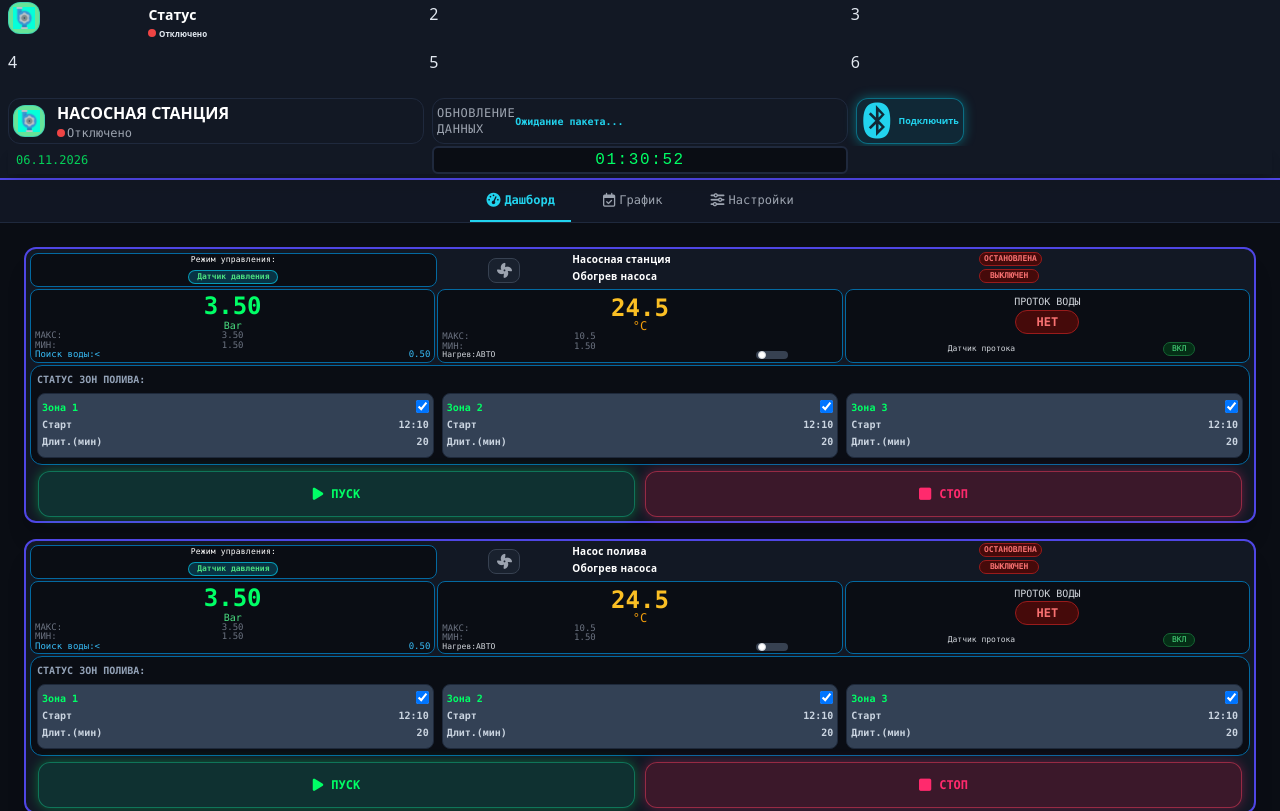
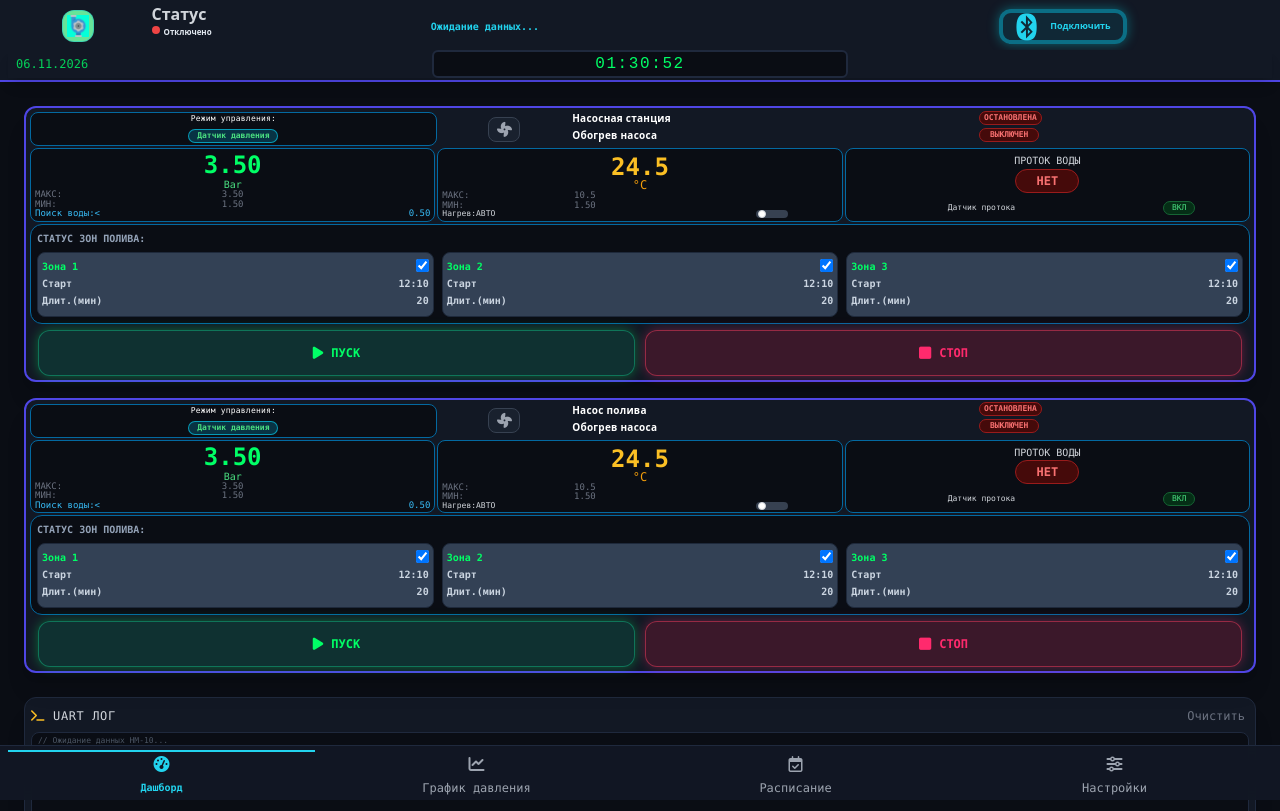
Before and after one commit to nsergey022/Web_Pump-v2, a plain HTML site: page index.html in a window 1280 px wide. Shown: the top 811 px of the page. Drawn offline with nearby package versions, Linux system fonts and the light colour scheme; a web font is replaced by a local one.

Commit message:
редактирование гарафиков

```diff
--- a/index.html
+++ b/index.html
@@ -63,71 +63,38 @@
 top-0 z-50 shadow-md  ">
 
             <!--общий блок логотипа данные и кнопка соединения -->
-            <div class="grid grid-cols-3 grid-rows-2 ">
+  <div class="grid grid-cols-3  gap-1">
               <div class="grid grid-cols-6 grid-rows-2 ">
-                <div class="row-span-2 col-span-2 " >
-                    <div class="w-8 h-8 rounded-xl bg-cyan-950 border border-cyan-500/40 flex items-center justify-center shrink-0 p-1"
+                <div class="row-span-2 col-span-2 flex items-center justify-center" >
+                    <div class="w-8 h-8 rounded-xl bg-cyan-950 border border-cyan-500/40 shrink-0 p-1"
                     style="background-color:#67e499 ;" >
                     <img src=favicon.png />
                      </div>
                 </div>
-                <div class="col-span-4 ">
-                    <span class=" font-bold text-[14px] text-white gap-1.5">Статус</span>
+                <div class="col-span-4 px-1">
+                    <span class=" font-bold  text-gray-300 ">Статус</span>
                 </div>
-                <div class="col-span-4 font-bold text-[10px] " >    <!-- кружок красный или зеленый -->
+                <!-- кружок красный или зеленый -->
+                <div class="col-span-4 font-bold text-[10px] flex  items-start  px-1 " >
                     <span id="statusIndicator" class="inline-block w-2 h-2 rounded-full bg-red-500"></span>
-                    <span id="statusText" class="text-[8px]">Отключено</span>
+                    <span id="statusText" class="text-[8px] px-1">Отключено</span>
                 </div>
 
               </div>
-                            <div>2</div>
-                            <div>3</div>
-                            <div>4</div>
-                            <div>5</div>
-                            <div>6</div>
-            </div>
-
-
-
-
-<div  class="grid grid-cols-3 gap-2 ">
-                <!--блок графики насоса картинка насоса -->
-    <div class="flex items-center space-x-0.5 md:space-x-3 border border-cyber-border rounded-xl px-1 ">
-
-        <div class="w-8 h-8 rounded-xl bg-cyan-950 border border-cyan-500/40 flex items-center justify-center shrink-0 p-1"
-            style="background-color:#67e499 ;" >
-            <img src=favicon.png />
-        </div>
+                 <div id="lastTelemetryTime" class=" flex text-[10px] text-cyan-400 font-mono font-bold items-center">Ожидание данных...</div>
+                 <div class=" flex justify-center items-center " >
                     <div >
-            <!-- w-24 flex items-center  tracking-wide -->
-            <h1 class=" font-bold text-xs md:text-base text-white gap-1.5">НАСОСНАЯ СТАНЦИЯ</h1>
-                <div class="flex items-center gap-0.5 text-[10px] md:text-xs text-gray-400 font-mono">
-                    <!-- кружок красный или зеленый -->
-                <span id="statusIndicator" class="inline-block w-2 h-2 rounded-full bg-red-500"></span>
-                <span id="statusText">Отключено</span>
-                </div>
-          </div>
-    </div>
-       <!-- блок обновления данных   -->
-       <div class="flex items-center  border border-cyber-border rounded-xl p-1   ">
-                <!-- justify-between w-44 h-20  shadow-lg  bg-cyber-panel p-3.5 md:p-4-->
-            <div><span class="text-[10px] md:text-xs font-mono text-gray-400 uppercase tracking-wider"><p>Обновление<br> данных</p> </span> </div>
-            <div id="lastTelemetryTime" class=" flex text-[10px] text-cyan-400 font-mono font-bold items-center">Ожидание пакета...</div>
-       </div>
-    <!-- Кнопка подключения Bluetooth (Web BLE API)  значек блютуз -->
-    <div>
                              <!-- space-x-2 style="padding-left: 5px;"items-center-->
                     <button id="bleConnectBtn" onclick="toggleBLEConnection()"
-         class="text-[9px] font-semibold bg-cyan-500/10 hover:bg-cyan-500/20 text-cyan-400  border border-cyan-500/50 hover:border-cyan-400 p-1 rounded-xl flex items-center gap-1.5 transition glow-cyan btn-active touch-target-lg">
+                    class="text-[9px] font-semibold bg-cyan-500/10  hover:bg-cyan-500/20 text-cyan-400  border-4 border-cyan-500/50 hover:border-cyan-400 px-3 rounded-xl flex items-center gap-1 transition glow-cyan btn-active touch-target-lg space-x-2 ">
                     <!-- значек блютуз -->
-         <i class="fa-brands fa-bluetooth fa-4x"></i>
+                    <i class="fa-brands fa-bluetooth fa-3x"></i>
                     <span id="bleBtnText">Подключить</span>
                     </button>
                  </div>
                 </div>
-        <!--вторая строка шапки   -->
-  <div class=" py-0.5  ">
-<!--justify-around  -->
+                </div>
+
                 <div class="grid grid-cols-3 bg-cyber-panel  px-2 shadow-lg items-center ">
                     <!-- дата -->
                      <div>
@@ -140,26 +107,33 @@ top-0 z-50 shadow-md  ">
                          <!-- <span class="text-[10px] font-mono text-gray-400 uppercase tracking-wider">Время</span> -->
                          <!-- <div id="stm32ClockDisplay" class=" flex justify-center text-[16px] font-mono font-bold text-cyber-neonGreen tracking-widest">01:30:55</div> -->
                          <div id="stm32ClockDisplay" class=" flex justify-center text-base font-digital  text-cyber-neonGreen tracking-widest">01:30:52</div>
-        <div>
-        <!-- здесь можно дописать еще один столбец -->
+                     <div></div> <!-- здесь можно дописать еще один столбец -->
+
+
                  </div>
  </div>
-  </div>
-
 </header>
 
     <!-- НАВИГАЦИОННАЯ ПАНЕЛЬ -->
-    <nav class="fixed bottom-0 left-0 right-0 md:sticky md:top-[57px] bg-cyber-panel/95 backdrop-blur border-t md:border-t-0 md:border-b border-cyber-border px-2 md:px-4 flex justify-around md:justify-center space-x-1 md:space-x-4 font-mono text-xs z-50 mobile-bottom-nav py-1 md:py-0">
-        <button id="tabBtnDashboard" onclick="switchTab('dashboard')" class="flex-1 md:flex-none py-2 md:py-2.5 px-2 md:px-4 border-t-2 md:border-t-0 md:border-b-2 border-cyan-400 text-cyan-400 font-semibold flex flex-col md:flex-row items-center justify-center gap-1 transition">
-            <i class="fa-solid fa-gauge-high text-base md:text-sm"></i>
-            <span class="text-[10px] md:text-xs">Дашборд</span>
+    <!-- md:sticky md:top-[57px] md:border-t-0 md:border-b md:px-4 md:justify-center md:space-x-4 md:py-0-->
+    <nav class="fixed bottom-0 left-0 right-0  bg-cyber-panel/95 backdrop-blur border-t  border-cyber-border px-2  flex justify-around  space-x-1  font-mono text-xs z-50 mobile-bottom-nav py-1 ">
+        <button id="tabBtnDashboard" onclick="switchTab('dashboard')" class="flex-1 py-0 px-1  border-t-2   border-cyan-400 text-cyan-400 font-semibold flex flex-col  items-center justify-center gap-1 transition">
+            <i class="fa-solid fa-gauge-high text-base"></i>
+            <span class="text-[10px] ">Дашборд</span>
         </button>
-        <button id="tabBtnSchedule" onclick="switchTab('schedule')" class="flex-1 md:flex-none py-2 md:py-2.5 px-2 md:px-4 border-t-2 md:border-t-0 md:border-b-2 border-transparent text-gray-400 hover:text-gray-200 flex flex-col md:flex-row items-center justify-center gap-1 transition">
-            <i class="fa-regular fa-calendar-check text-base md:text-sm"></i>
-            <span class="text-[10px] md:text-xs">График</span>
+        <!-- дописать в функцию параметры переключения -->
+        <button id="tabBtnGraph" onclick="switchTab('graph')" class="flex-1  py-0  px-2  border-t-2  border-transparent text-gray-400 hover:text-gray-200 flex flex-col  items-center justify-center gap-1 transition">
+            <i class="fa-solid fa-chart-line text-base "></i>
+            <span class="text-[8px] md:text-xs">График давления</span>
         </button>
-        <button id="tabBtnSettings" onclick="switchTab('settings')" class="flex-1 md:flex-none py-2 md:py-2.5 px-2 md:px-4 border-t-2 md:border-t-0 md:border-b-2 border-transparent text-gray-400 hover:text-gray-200 flex flex-col md:flex-row items-center justify-center gap-1 transition">
-            <i class="fa-solid fa-sliders text-base md:text-sm"></i>
+
+        <button id="tabBtnSchedule" onclick="switchTab('schedule')" class="flex-1  py-0  px-2  border-t-2   border-transparent text-gray-400 hover:text-gray-200 flex flex-col  items-center justify-center gap-1 transition">
+            <i class="fa-regular fa-calendar-check text-base "></i>
+            <span class="text-[10px] md:text-xs">Расписание</span>
+        </button>
+
+        <button id="tabBtnSettings" onclick="switchTab('settings')" class="flex-1  py-0  px-2  border-t-2   border-transparent text-gray-400 hover:text-gray-200 flex flex-col  items-center justify-center gap-1 transition">
+            <i class="fa-solid fa-sliders text-base "></i>
             <span class="text-[10px] md:text-xs">Настройки</span>
         </button>
     </nav>
@@ -613,9 +587,8 @@ top-0 z-50 shadow-md  ">
                         </div> -->
         </div>  <!-- УПРАВЛЕНИЕ НАСОСАМИ  конец-->
 
-            <!-- ГРАФИК И ЛОГ -->
-            <div class="grid grid-cols-1 lg:grid-cols-3 gap-4 md:gap-6">
-                <div class="lg:col-span-2 bg-cyber-panel border border-cyber-border rounded-xl p-3.5 md:p-4 shadow-xl flex flex-col justify-between">
+                    <!-- ГРАФИК -->
+                        <!-- <div class="lg:col-span-2 bg-cyber-panel border border-cyber-border rounded-xl p-3.5 md:p-4 shadow-xl flex flex-col justify-between">
                             <div class="flex items-center justify-between mb-2 md:mb-3">
                                 <h3 class="text-xs font-mono uppercase tracking-wider text-gray-300 flex items-center gap-2">
                                     <i class="fa-solid fa-chart-line text-cyan-400"></i> График давления (бар)
@@ -625,24 +598,28 @@ top-0 z-50 shadow-md  ">
                             <div class="h-48 md:h-64 w-full relative">
                                 <canvas id="pressureChart"></canvas>
                             </div>
-                </div>
+                        </div> -->
 
-                <div class="bg-cyber-panel border border-cyber-border rounded-xl p-3.5 md:p-4 shadow-xl flex flex-col min-h-[200px] md:min-h-[280px]">
-                    <div class="flex items-center justify-between mb-2">
+                    <!-- ЛОГ приема и передачи -->
+
+                        <div class="bg-cyber-panel border border-cyber-border rounded-xl p-1.5 shadow-xl flex flex-col min-h-[280px] ">
+                            <div class="flex items-center justify-between mb-1">
                                 <h3 class="text-xs font-mono uppercase tracking-wider text-gray-300 flex items-center gap-2">
                                     <i class="fa-solid fa-terminal text-amber-400"></i> UART Лог
                                 </h3>
                                 <button onclick="clearConsoleLog()" class="text-xs font-mono text-gray-500 hover:text-gray-300 p-1">Очистить</button>
                             </div>
-                    <div id="consoleLog" class="flex-1 bg-cyber-bg border border-cyber-border rounded-lg p-2.5 font-mono text-[10px] md:text-[11px] text-green-400 overflow-y-auto max-h-40 md:max-h-56 space-y-1">
-                        <div class="text-gray-600">// Ожидание данных HM-10...</div>
-                    </div>
+                            <div id="consoleLog" class="flex-1 bg-cyber-bg border border-cyber-border rounded-lg p-1.5 font-mono text-[8px] text-green-400 overflow-y-auto max-h-40 space-y-0">
+                                <div class="text-gray-600 -mt-1">// Ожидание данных HM-10...</div>
                             </div>
                         </div>
 
+
+
+
         </div>
 
-        <!-- ВКЛАДКА 2: ГРАФИК -->
+        <!-- ВКЛАДКА 2: Расписание полива -->
         <div id="tabSchedule" class="hidden space-y-4 md:space-y-6">
             <div class="bg-cyber-panel border border-cyber-border rounded-xl p-4 md:p-5 shadow-xl space-y-4">
                 <h2 class="font-bold text-sm md:text-base text-white flex items-center gap-2 border-b border-cyber-border/60 pb-3">
@@ -871,9 +848,25 @@ top-0 z-50 shadow-md  ">
             </div>
         </div>
 
+        <!-- ВКЛАДКА График давления  -->
+        <div id="tabGraph" class="hidden space-y-4 md:space-y-6">
+            <div class="lg:col-span-2 bg-cyber-panel border border-cyber-border rounded-xl p-3.5 md:p-4 shadow-xl flex flex-col justify-between">
+                <div class="flex items-center justify-between mb-2 md:mb-3">
+                    <h3 class="text-xs font-mono uppercase tracking-wider text-gray-300 flex items-center gap-2">
+                        <i class="fa-solid fa-chart-line text-cyan-400"></i> График давления (бар)
+                    </h3>
+                    <button onclick="clearChart()" class="text-xs font-mono text-gray-500 hover:text-gray-300 p-1">Сброс</button>
+                </div>
+                <div class="h-48 md:h-64 w-full relative">
+                    <canvas id="pressureChart"></canvas>
+                </div>
+            </div>
+        </div>
+
+
     </main>
 
-    <!-- МОДАЛЬНОЕ ОКНО ИНСТРУКЦИИ PWA -->
+                 <!-- МОДАЛЬНОЕ ОКНО ИНСТРУКЦИИ PWA    удалить -->
                 <div id="pwaInstallModal" class="fixed inset-0 bg-black/80 backdrop-blur-sm z-[100] hidden flex items-center justify-center p-4">
                     <div class="bg-cyber-panel border border-cyan-500/50 rounded-2xl max-w-md w-full p-5 space-y-4 relative shadow-2xl">
                         <button onclick="closePwaModal()" class="absolute top-4 right-4 text-gray-400 hover:text-white p-1">
```
Lines whose indentation alone changed are shown as unchanged.
